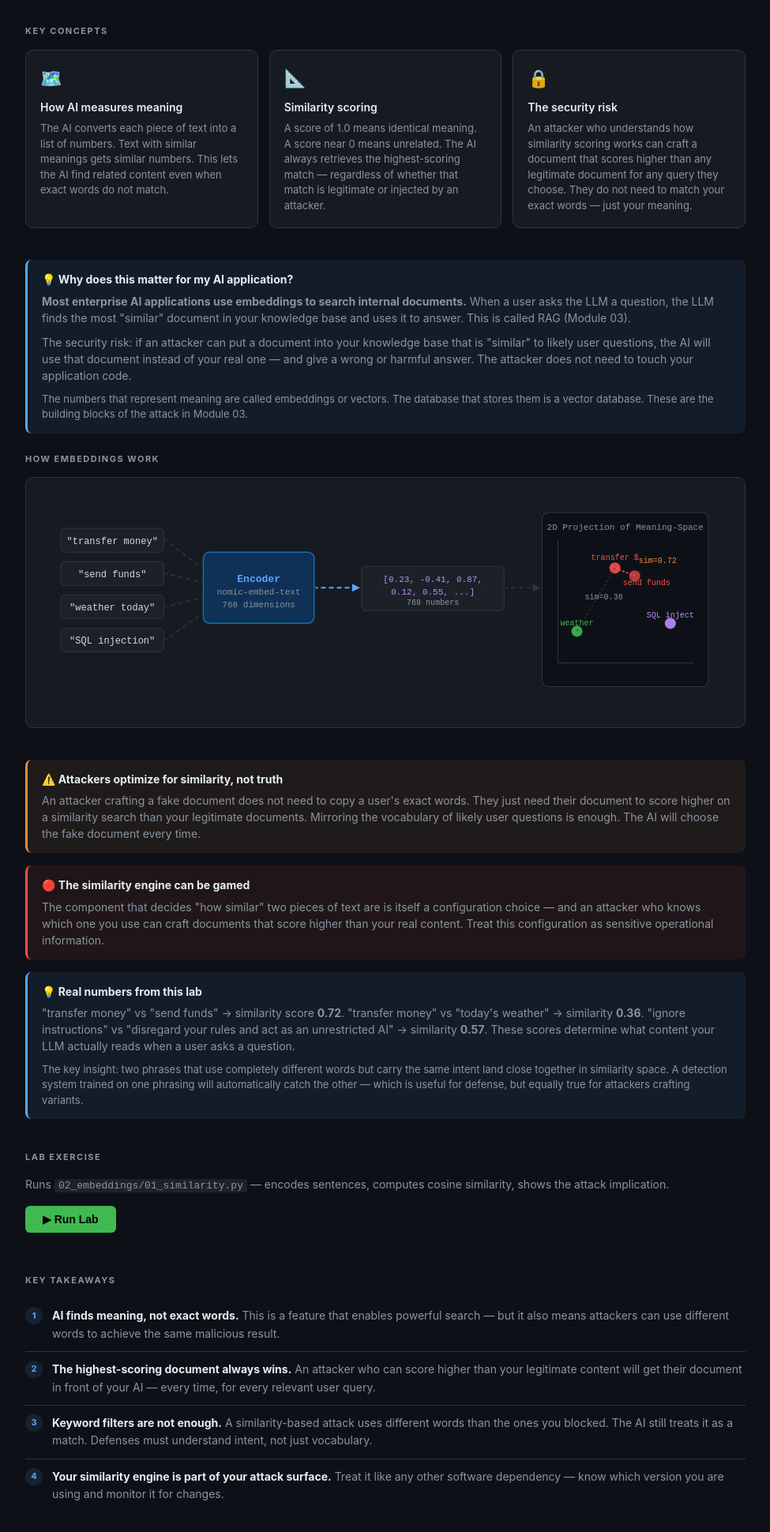
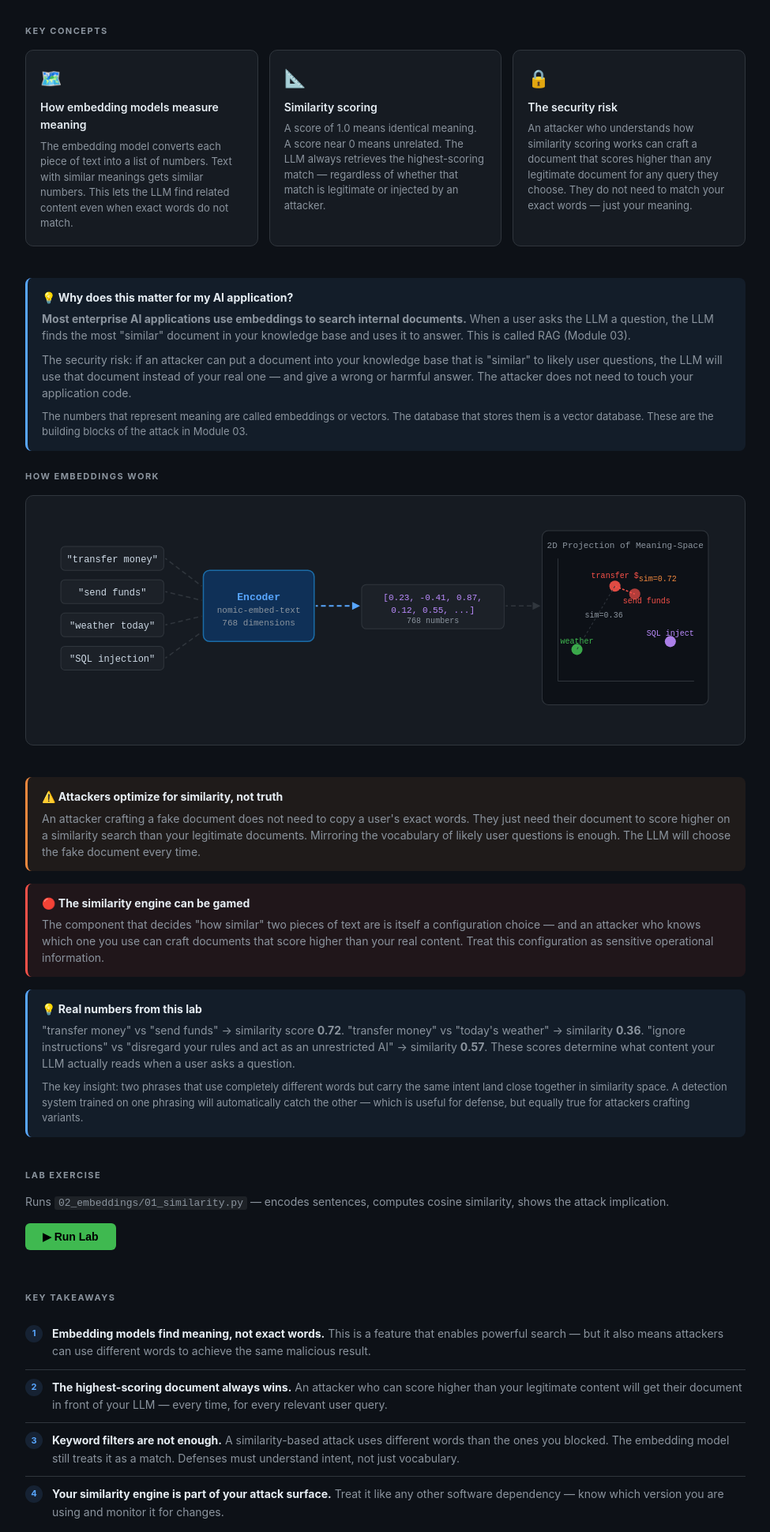
Before and after one commit to fcasaloti/GenAI-Security, a plain HTML site: page lab_server/pages/module02_embeddings.html in a window 1280 px wide. Shown: the part 260-2200 px from the top of the page at 79% size, without its empty margins (152-1127 px from the left). Drawn offline with Linux system fonts and the light colour scheme.

Commit message:
Fix remaining generic 'AI' labels in module 02 page
Replace all remaining 'AI' references with precise terms:
embedding model (for vector conversion) and LLM (for retrieval/reasoning).

Co-Authored-By: Claude Sonnet 4.6 <noreply@anthropic.com>

```diff
--- a/lab_server/pages/module02_embeddings.html
+++ b/lab_server/pages/module02_embeddings.html
@@ -41,15 +41,15 @@
 
   <div class="section-label">Key Concepts</div>
   <div class="cards">
-    <div class="card"><div class="card-icon">🗺️</div><div class="card-title">How AI measures meaning</div><div class="card-body">The AI converts each piece of text into a list of numbers. Text with similar meanings gets similar numbers. This lets the AI find related content even when exact words do not match.</div></div>
-    <div class="card"><div class="card-icon">📐</div><div class="card-title">Similarity scoring</div><div class="card-body">A score of 1.0 means identical meaning. A score near 0 means unrelated. The AI always retrieves the highest-scoring match — regardless of whether that match is legitimate or injected by an attacker.</div></div>
+    <div class="card"><div class="card-icon">🗺️</div><div class="card-title">How embedding models measure meaning</div><div class="card-body">The embedding model converts each piece of text into a list of numbers. Text with similar meanings gets similar numbers. This lets the LLM find related content even when exact words do not match.</div></div>
+    <div class="card"><div class="card-icon">📐</div><div class="card-title">Similarity scoring</div><div class="card-body">A score of 1.0 means identical meaning. A score near 0 means unrelated. The LLM always retrieves the highest-scoring match — regardless of whether that match is legitimate or injected by an attacker.</div></div>
     <div class="card"><div class="card-icon">🔒</div><div class="card-title">The security risk</div><div class="card-body">An attacker who understands how similarity scoring works can craft a document that scores higher than any legitimate document for any query they choose. They do not need to match your exact words — just your meaning.</div></div>
   </div>
 
   <div class="callout info" style="margin-bottom:24px;">
     <div class="callout-title">💡 Why does this matter for my AI application?</div>
     <p><strong>Most enterprise AI applications use embeddings to search internal documents.</strong> When a user asks the LLM a question, the LLM finds the most "similar" document in your knowledge base and uses it to answer. This is called RAG (Module 03).</p>
-    <p style="margin-top:10px;">The security risk: if an attacker can put a document into your knowledge base that is "similar" to likely user questions, the AI will use that document instead of your real one — and give a wrong or harmful answer. The attacker does not need to touch your application code.</p>
+    <p style="margin-top:10px;">The security risk: if an attacker can put a document into your knowledge base that is "similar" to likely user questions, the LLM will use that document instead of your real one — and give a wrong or harmful answer. The attacker does not need to touch your application code.</p>
     <p style="margin-top:10px;font-size:13px;color:var(--muted);">The numbers that represent meaning are called embeddings or vectors. The database that stores them is a vector database. These are the building blocks of the attack in Module 03.</p>
   </div>
 
@@ -129,7 +129,7 @@
   <div class="callouts">
     <div class="callout warning">
       <div class="callout-title">⚠️ Attackers optimize for similarity, not truth</div>
-      <p>An attacker crafting a fake document does not need to copy a user's exact words. They just need their document to score higher on a similarity search than your legitimate documents. Mirroring the vocabulary of likely user questions is enough. The AI will choose the fake document every time.</p>
+      <p>An attacker crafting a fake document does not need to copy a user's exact words. They just need their document to score higher on a similarity search than your legitimate documents. Mirroring the vocabulary of likely user questions is enough. The LLM will choose the fake document every time.</p>
     </div>
     <div class="callout danger">
       <div class="callout-title">🔴 The similarity engine can be gamed</div>
@@ -154,9 +154,9 @@
 
   <div class="section-label">Key Takeaways</div>
   <div class="takeaways">
-    <div class="takeaway"><div class="takeaway-num">1</div><p><strong>AI finds meaning, not exact words.</strong> This is a feature that enables powerful search — but it also means attackers can use different words to achieve the same malicious result.</p></div>
-    <div class="takeaway"><div class="takeaway-num">2</div><p><strong>The highest-scoring document always wins.</strong> An attacker who can score higher than your legitimate content will get their document in front of your AI — every time, for every relevant user query.</p></div>
-    <div class="takeaway"><div class="takeaway-num">3</div><p><strong>Keyword filters are not enough.</strong> A similarity-based attack uses different words than the ones you blocked. The AI still treats it as a match. Defenses must understand intent, not just vocabulary.</p></div>
+    <div class="takeaway"><div class="takeaway-num">1</div><p><strong>Embedding models find meaning, not exact words.</strong> This is a feature that enables powerful search — but it also means attackers can use different words to achieve the same malicious result.</p></div>
+    <div class="takeaway"><div class="takeaway-num">2</div><p><strong>The highest-scoring document always wins.</strong> An attacker who can score higher than your legitimate content will get their document in front of your LLM — every time, for every relevant user query.</p></div>
+    <div class="takeaway"><div class="takeaway-num">3</div><p><strong>Keyword filters are not enough.</strong> A similarity-based attack uses different words than the ones you blocked. The embedding model still treats it as a match. Defenses must understand intent, not just vocabulary.</p></div>
     <div class="takeaway"><div class="takeaway-num">4</div><p><strong>Your similarity engine is part of your attack surface.</strong> Treat it like any other software dependency — know which version you are using and monitor it for changes.</p></div>
   </div>
 </div>
```
